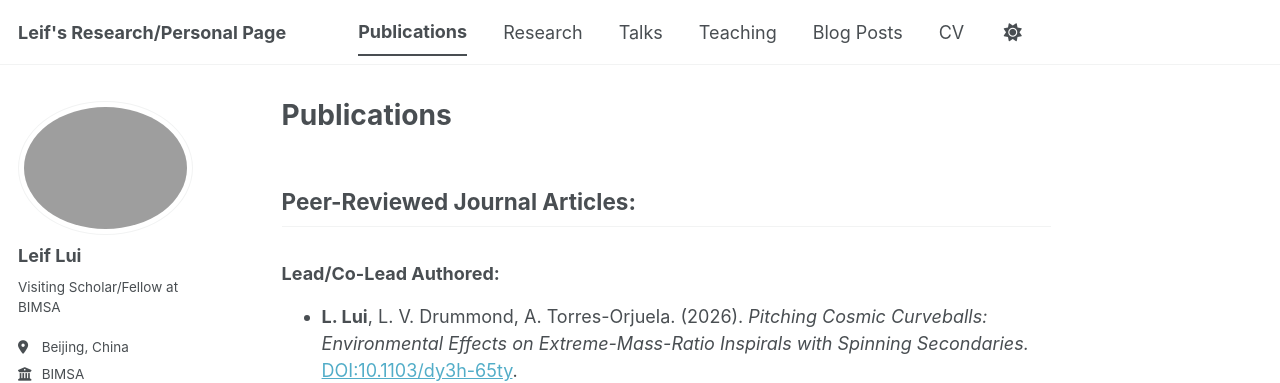
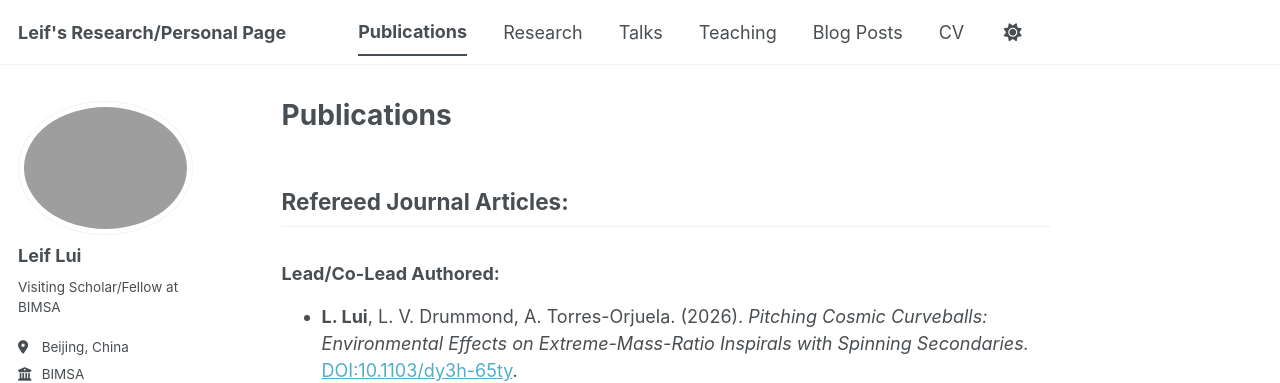
Before and after one commit to leiflui/leiflui.github.io, a Jekyll site: the page built from _pages/publications.md, in a window 1280 px wide and 1231 px high. Shown: the top 383 px of the window. Built offline with Jekyll 4.4.1, drawn with Linux system fonts in a browser that asks for light colours; some web fonts are replaced; a script bundle is joined from its source files by our own code; library files that are not in the unit come from our copies.

Commit message:
Update section title from 'Peer-Reviewed' to 'Refereed'

```diff
--- a/_pages/publications.md
+++ b/_pages/publications.md
@@ -3,7 +3,7 @@ title: "Publications"
 permalink: /publications/
 author_profile: true
 ---
-## Peer-Reviewed Journal Articles:
+## Refereed Journal Articles:
 
 ### Lead/Co-Lead Authored:
 - **L. Lui**, L. V. Drummond, A. Torres-Orjuela. (2026). *Pitching Cosmic Curveballs: Environmental Effects on Extreme-Mass-Ratio Inspirals with Spinning Secondaries.* [DOI:10.1103/dy3h-65ty](https://doi.org/10.1103/dy3h-65ty).
```
